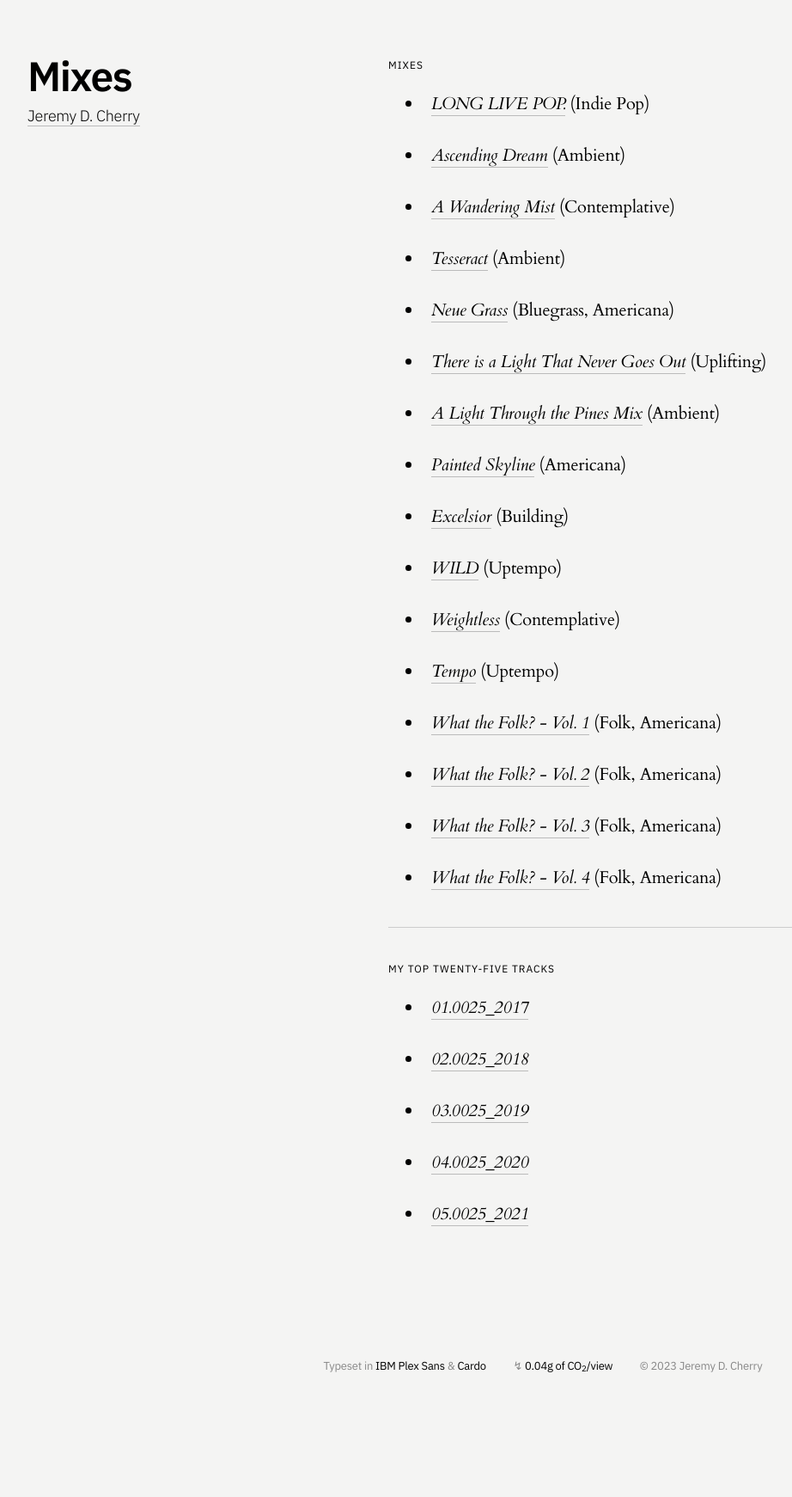
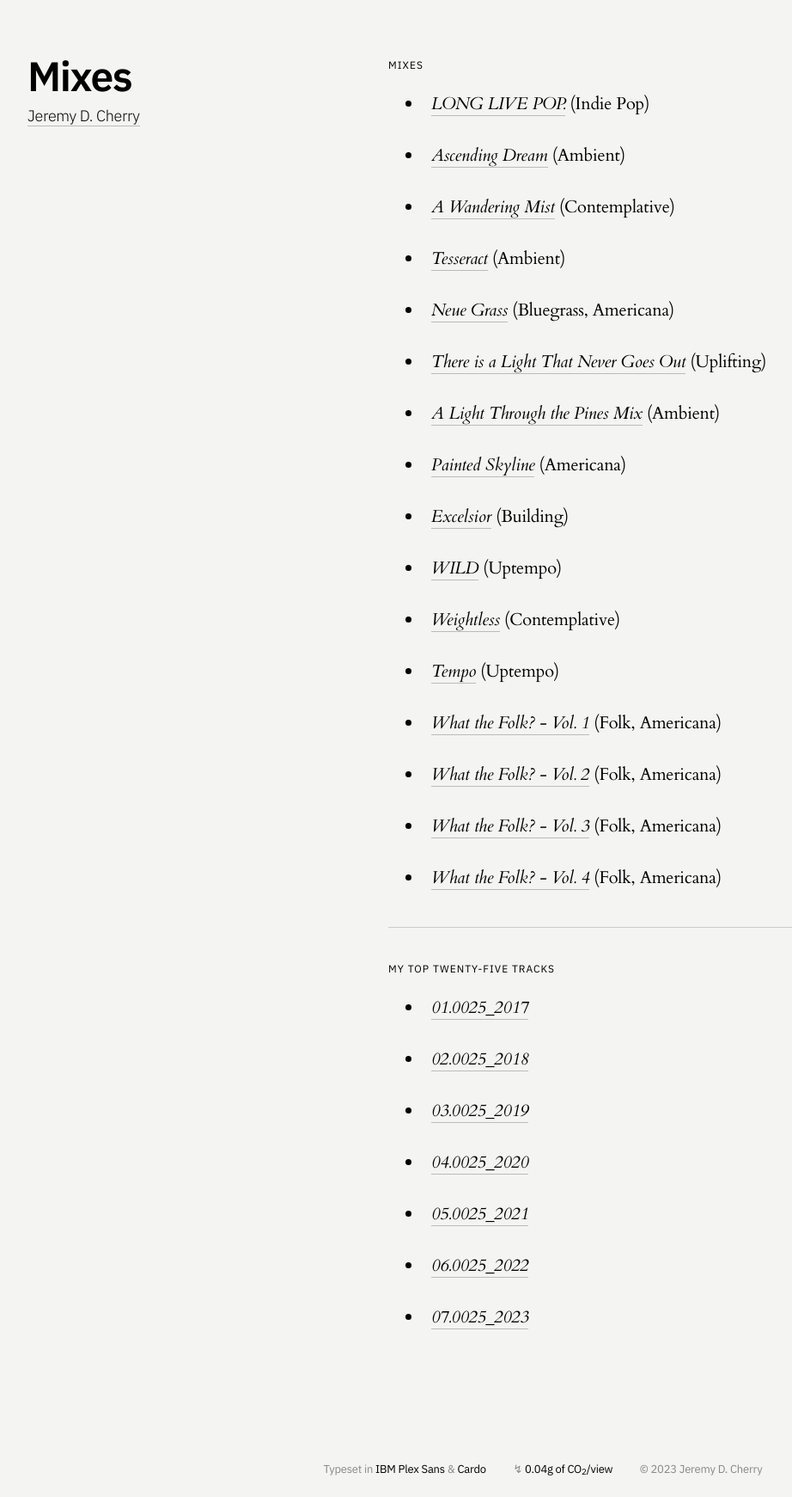
Before and after one commit to jeremydcherry/jeremydcherry.github.io, a Jekyll site: the page built from content/mixes.md, in a window 1280 px wide. Shown: the whole page at 86% size, without its empty margins (8-930 px from the left). Built offline with Jekyll 4.4.1, drawn with Linux system fonts in a browser that asks for light colours; before the commit the page ends 1621 px from its top, so only the background shows below that.

Commit message:
Updated Mixes

```diff
--- a/content/mixes.md
+++ b/content/mixes.md
@@ -56,3 +56,7 @@ permalink: /mixes
 - [_04.0025_2020_](https://open.spotify.com/playlist/7JX8juHaJHEeMxg9fuQT0J?si=6502da79b86b43ae)
 
 - [_05.0025_2021_](https://open.spotify.com/playlist/0nMSOh5lGXqii6XWfPCF8Q?si=fb224f9606574ce3)
+
+- [_06.0025_2022_](https://open.spotify.com/playlist/3TZooCIwFfuTahSD91BhYs?si=943bd1953d524d03)
+
+- [_07.0025_2023_](https://open.spotify.com/playlist/34DjTd5GHOVy1Yo6aEbuHy?si=5d9d9d006dc9449f)
```
